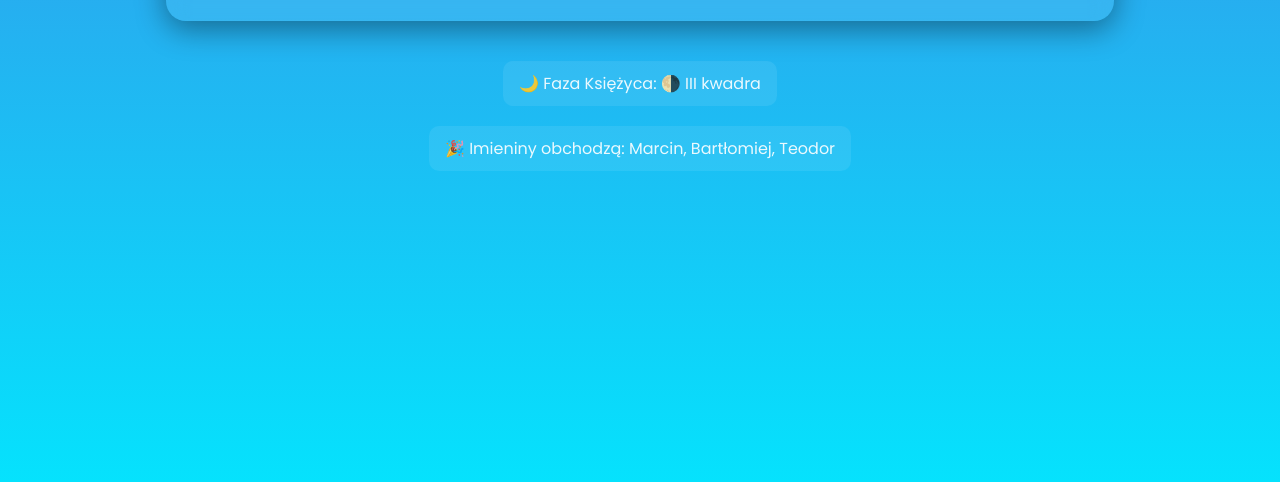
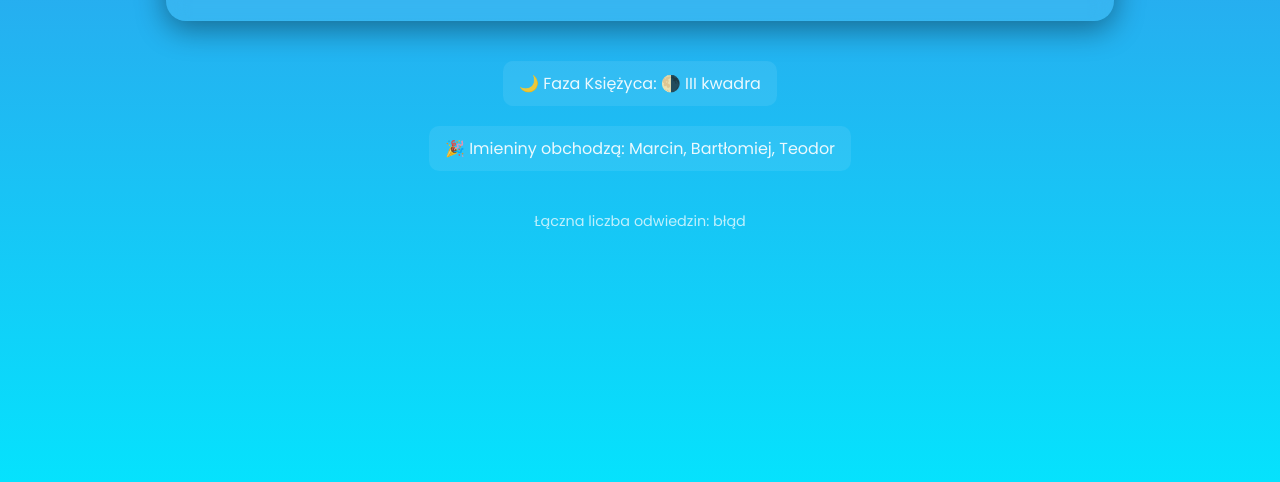
Before and after one commit to Niksz2001/pogoda, a plain HTML site: page index.html in a window 1280 px wide. Shown: the part 324-806 px from the top of the page. Drawn offline with Linux system fonts and the light colour scheme; no server answers.

Commit message:
index.html

```diff
--- a/index.html
+++ b/index.html
@@ -185,5 +185,29 @@
 
     fetchWeather(); fetchForecast(); updateExtras();
   </script>
+
+
+  <div id="visitCounter" style="margin-top:40px; font-size:0.9rem; opacity:0.8;">
+    Łączna liczba odwiedzin: <span id="counterValue">...</span>
+  </div>
+
+  <script>
+    // --- Globalny licznik odwiedzin z CountAPI + klucz API ---
+    (async () => {
+      const namespace = 'pogoda-przybiernow';
+      const key = 'total-visits'; // stały klucz, nie resetuje się codziennie
+      const apiKey = 'ut_WKe5xaQfgePhAqV6MljiWOb78sGKjXDAduhAMrWy'; // <-- wstaw tu swój klucz API z CountAPI
+      const url = `https://api.countapi.xyz/hit/${namespace}/${key}?api_key=${apiKey}`;
+
+      try {
+        const res = await fetch(url);
+        const data = await res.json();
+        document.getElementById('counterValue').textContent = data.value;
+      } catch (e) {
+        document.getElementById('counterValue').textContent = 'błąd';
+        console.error('Błąd licznika:', e);
+      }
+    })();
+  </script>
 </body>
 </html>
```
